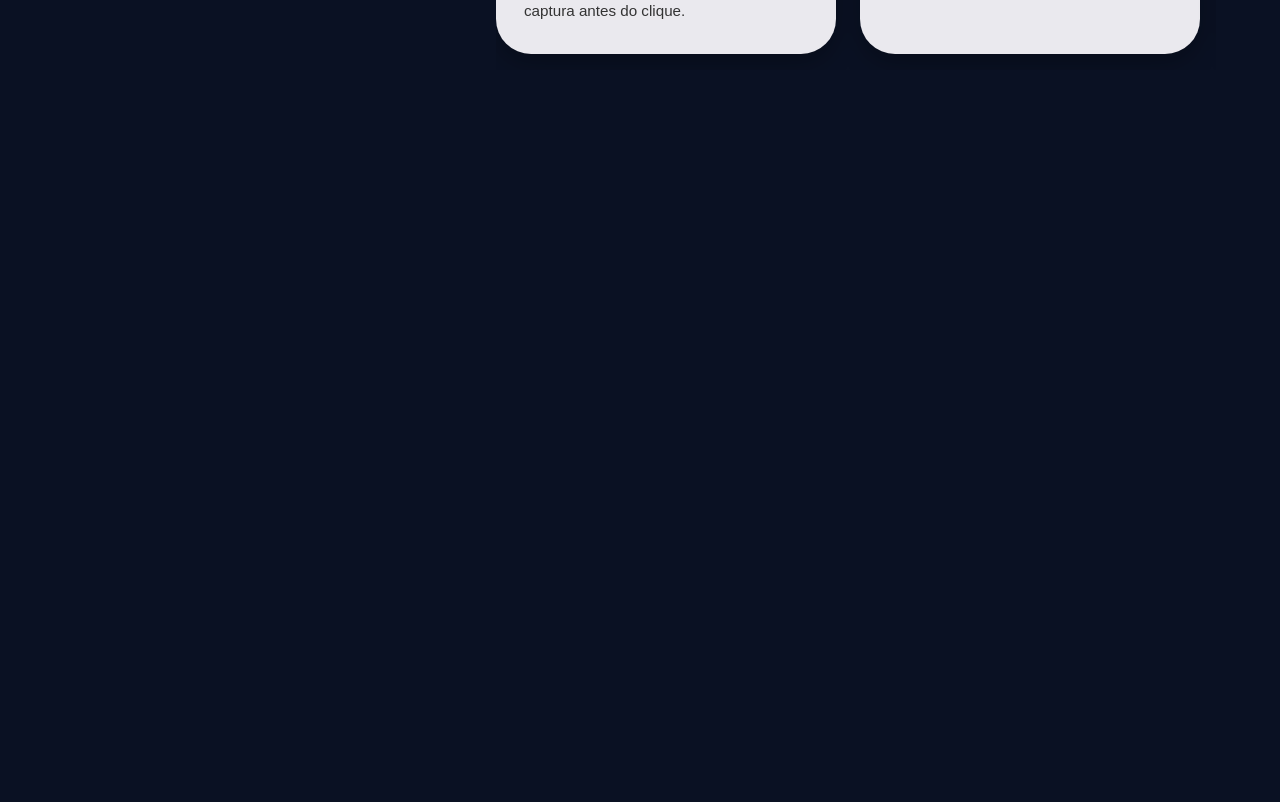
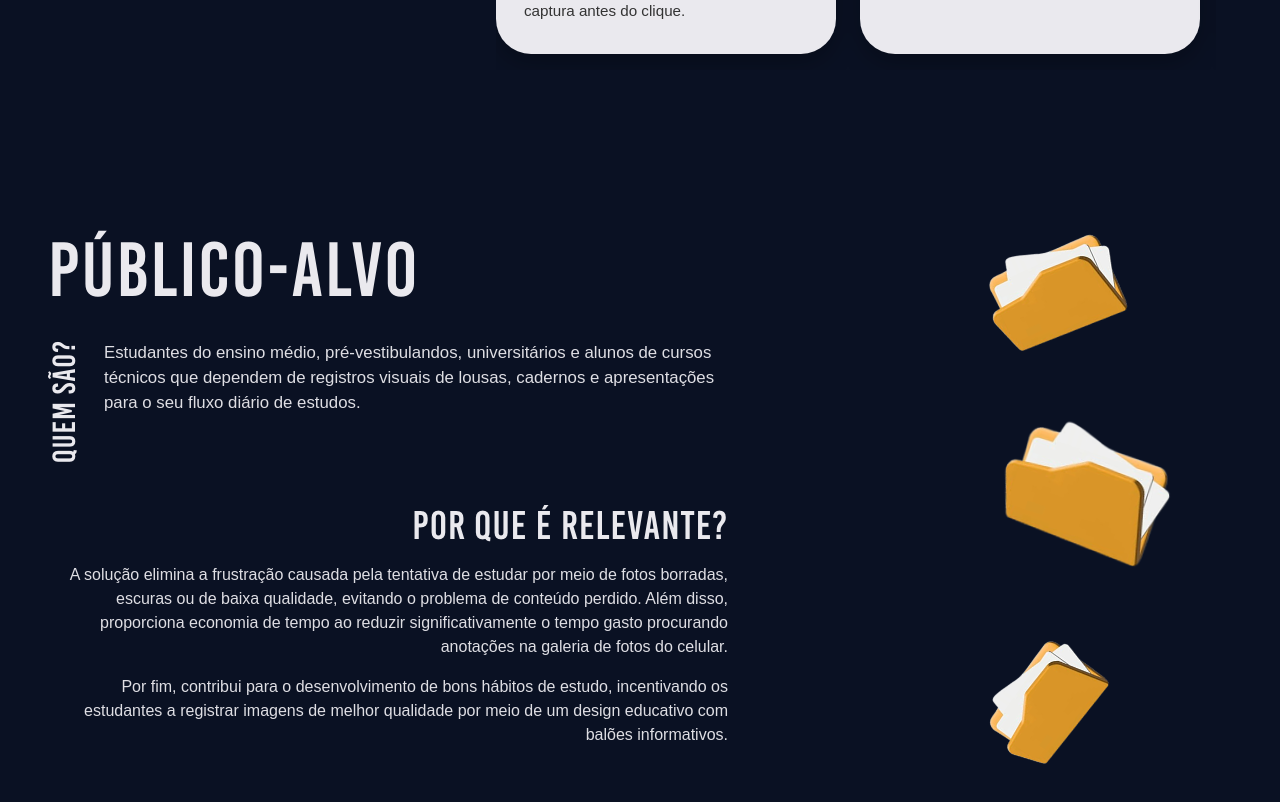
Before and after one commit to isabellayk/Sprint4_Front_Web, a React (Vite) app: page /SecaoPub in a window 1280 px wide. Shown: the part 1901-2703 px from the top of the page. Before the commit the page ends 2035 px from the top, so only its background shows below. Built offline with nearby package versions, Linux system fonts and the light colour scheme; a web font is replaced by a local one.

Commit message:
feat: Fazendo Publico-alvo

```diff
--- a/src/App.jsx
+++ b/src/App.jsx
@@ -2,6 +2,7 @@ import Header from './components/Header';
 import Hero from './components/Hero';
 import SecaoProblema from './components/SecaoProblema';
 import SecaoSolucao from './components/SecaoSolucao';
+import SecaoPub from './components/SecaoPub'
 import '../src/index.css';
 
 function App()  {
@@ -15,6 +16,8 @@ function App()  {
         <SecaoProblema />
 
         <SecaoSolucao />
+
+        <SecaoPub />
       </body>
     </>
   )
--- /dev/null
+++ b/src/components/SecaoPub.jsx
@@ -0,0 +1,76 @@
+import React from 'react'
+
+function SecaoPub() {
+  return (
+    <>
+
+        <section className="w-full bg-[#0A1123] relative overflow-hidden py-12 px-6 md:px-12" id="publico-alvo">
+  <div className="max-w-[1200px] mx-auto flex flex-col lg:flex-row justify-between items-stretch lg:items-center gap-12 lg:gap-[3rem]">
+
+
+    <div className="w-full lg:flex-1 lg:max-w-[680px] text-[#EAE9EE]">
+      <h2 className="font-bebas text-[clamp(3.5rem,6vw,5rem)] tracking-[2px] leading-none mb-8 text-[#EAE9EE]">
+        PÚBLICO-ALVO
+      </h2>
+
+
+      <div className="flex flex-col sm:flex-row items-start gap-3 sm:gap-[1.5rem] mb-10">
+        <h3 className="font-bebas text-[1.8rem] sm:text-[2rem] leading-none text-[#EAE9EE] tracking-[1px] whitespace-nowrap [writing-mode:horizontal-tb] sm:[writing-mode:vertical-rl] transform-none sm:rotate-180">
+          QUEM SÃO?
+        </h3>
+        <p className="font-sans text-[1.05rem] leading-[1.5] opacity-95">
+          Estudantes do ensino médio, pré-vestibulandos, universitários e alunos de cursos técnicos
+          que dependem de registros visuais de lousas, cadernos e apresentações para o seu fluxo diário de estudos.
+        </p>
+      </div>
+
+
+      <div className="text-left sm:text-right">
+        <h3 className="font-bebas text-[2rem] sm:text-[2.5rem] leading-[1.1] mb-4 tracking-[1px]">
+          POR QUE É RELEVANTE?
+        </h3>
+        <p className="mb-4 font-sans text-[1rem] leading-[1.5] opacity-95">
+          A solução elimina a frustração causada pela tentativa de estudar por meio de fotos borradas, escuras
+          ou de baixa qualidade, evitando o problema de conteúdo perdido. Além disso, proporciona economia
+          de tempo ao reduzir significativamente o tempo gasto procurando anotações na galeria de fotos do celular.
+        </p>
+        <p className="mb-4 font-sans text-[1rem] leading-[1.5] opacity-95">
+          Por fim, contribui para o desenvolvimento de bons hábitos de estudo, incentivando os estudantes a registrar
+          imagens de melhor qualidade por meio de um design educativo com balões informativos.
+        </p>
+      </div>
+    </div>
+
+
+
+    <div className="w-full lg:w-[350px] shrink-0 flex flex-row lg:flex-col justify-center lg:items-center flex-wrap gap-4 lg:gap-0 mt-6 lg:mt-0">
+
+
+    <img
+        src="./src/assets/pasta-top2.png"
+        alt="Imagem pasta de arquivos"
+        className="w-full max-w-[180px] lg:max-w-[220px] h-auto object-contain relative -rotate-6 z-3"
+    />
+
+    <img
+        src="./src/assets/pasta-mid2.png"
+        alt="Imagem pasta de arquivos"
+        className="w-full max-w-[180px] lg:max-w-[220px] h-auto object-contain relative rotate-3 lg:-mt-[40px] lg:ml-[20px] z-2"
+    />
+
+    <img
+        src="./src/assets/pasta-bot2.png"
+        alt="Imagem pasta de arquivos"
+        className="w-full max-w-[180px] lg:max-w-[220px] h-auto object-contain relative -rotate-3 lg:-mt-[30px] lg:-ml-[20px] z-1"
+    />
+
+    </div>
+
+  </div>
+</section>
+
+    </>
+  )
+}
+
+export default SecaoPub
```
